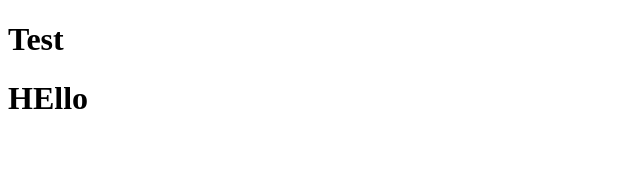
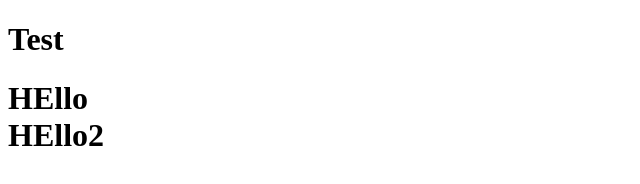
Before and after one commit to chenchih/conflicttest, a plain HTML site: page index.html in a window 1280 px wide. Shown: the whole page, without its empty margins (0-640 px from the left). Drawn offline with Linux system fonts and the light colour scheme.

Commit message:
add div hello

```diff
--- a/index.html
+++ b/index.html
@@ -5,5 +5,6 @@
 </head>
 <h1> Test <h1>
  <div> HEllo <div>
+  <div> HEllo2 <div>
 </body>
 </html>
```
